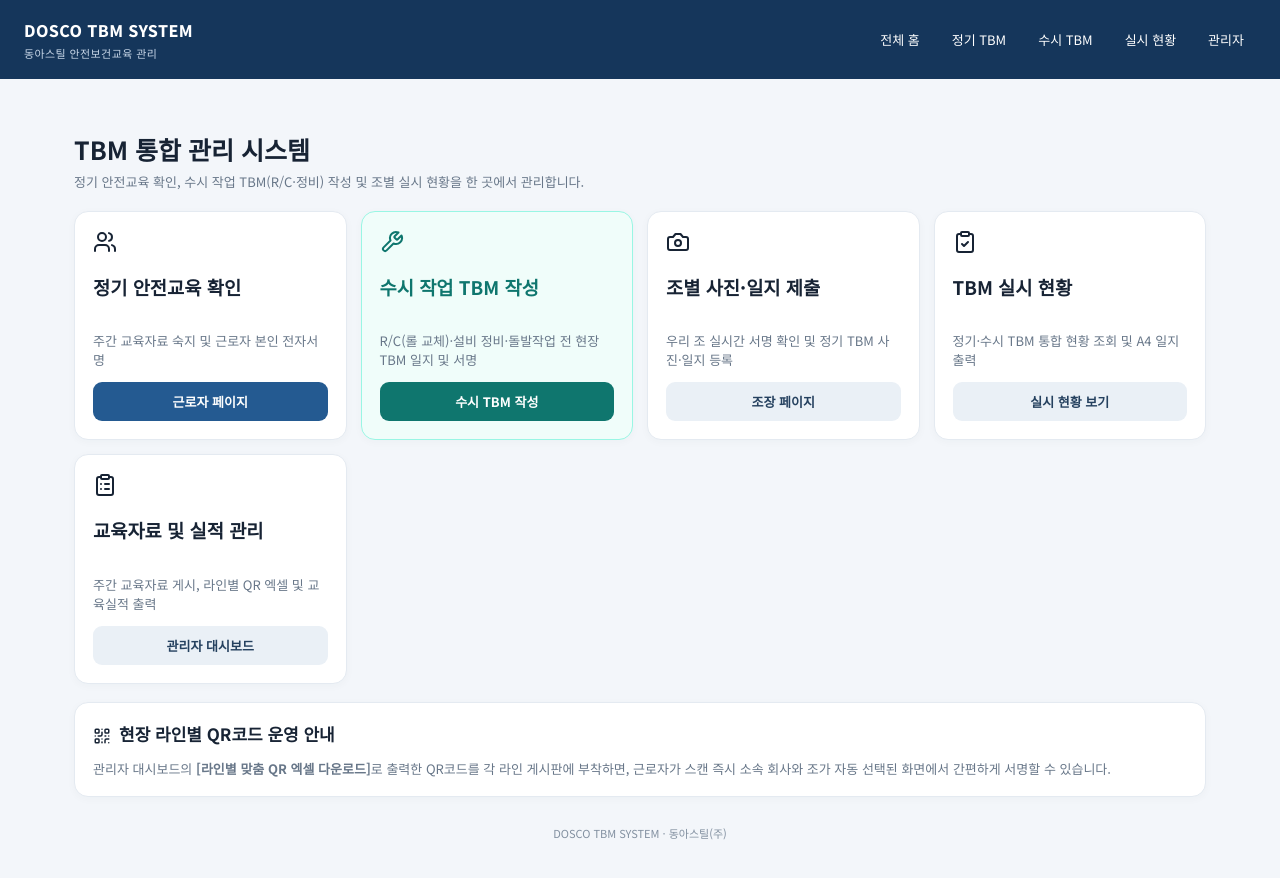
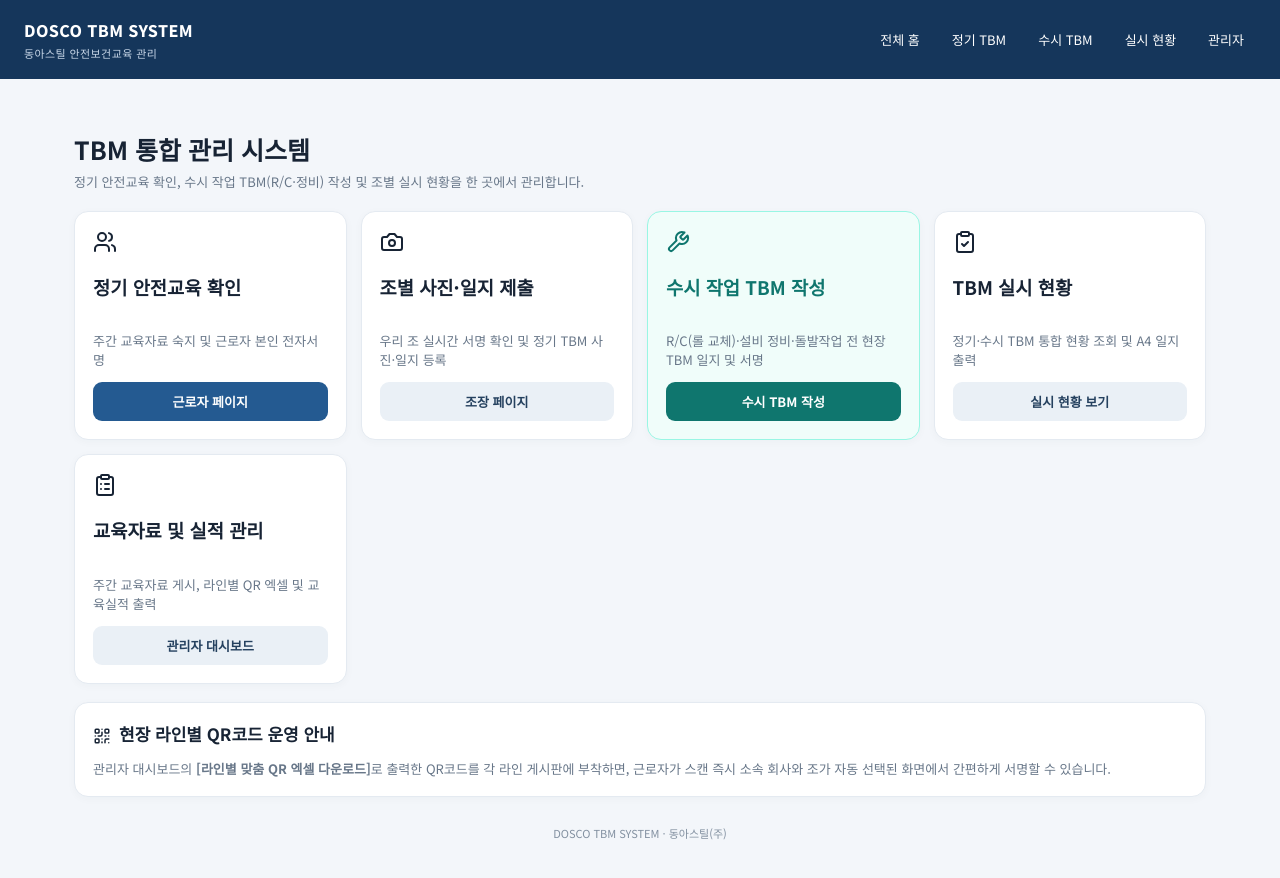
Before and after one commit to seongchangbaik-ship-it/DOSCO_TBM_SYSTEM, a Next.js app: page /tbm-main in a window 1280 px wide. Shown: the top 878 px of the page. Built offline with nearby package versions, Linux system fonts and the light colour scheme.

Commit message:
TBM 메인 화면 카드 순서 변경 (조별 사진 제출과 수시 TBM 위치 교체)

```diff
--- a/app/tbm-main/page.tsx
+++ b/app/tbm-main/page.tsx
@@ -37,6 +37,15 @@ export default function TbmMain() {
             </Link>
           </div>
 
+<div className="card" style={{ display: "flex", flexDirection: "column" }}>
+            <Camera />
+            <h3>조별 사진·일지 제출</h3>
+            <p className="muted">우리 조 실시간 서명 확인 및 정기 TBM 사진·일지 등록</p>
+            <Link className="btn secondary" href="/leader" style={{ marginTop: "auto", textAlign: "center", textDecoration: "none" }}>
+              조장 페이지
+            </Link>
+          </div>
+
           <div className="card" style={{ display: "flex", flexDirection: "column", borderColor: "#99f6e4", background: "#f0fdfa" }}>
             <Wrench color="#0f766e" />
             <h3 style={{ color: "#0f766e" }}>수시 작업 TBM 작성</h3>
@@ -47,15 +56,6 @@ export default function TbmMain() {
               style={{ marginTop: "auto", textAlign: "center", textDecoration: "none", background: "#0f766e", borderColor: "#0f766e" }}
             >
               수시 TBM 작성
-            </Link>
-          </div>
-
-          <div className="card" style={{ display: "flex", flexDirection: "column" }}>
-            <Camera />
-            <h3>조별 사진·일지 제출</h3>
-            <p className="muted">우리 조 실시간 서명 확인 및 정기 TBM 사진·일지 등록</p>
-            <Link className="btn secondary" href="/leader" style={{ marginTop: "auto", textAlign: "center", textDecoration: "none" }}>
-              조장 페이지
             </Link>
           </div>
 
```
